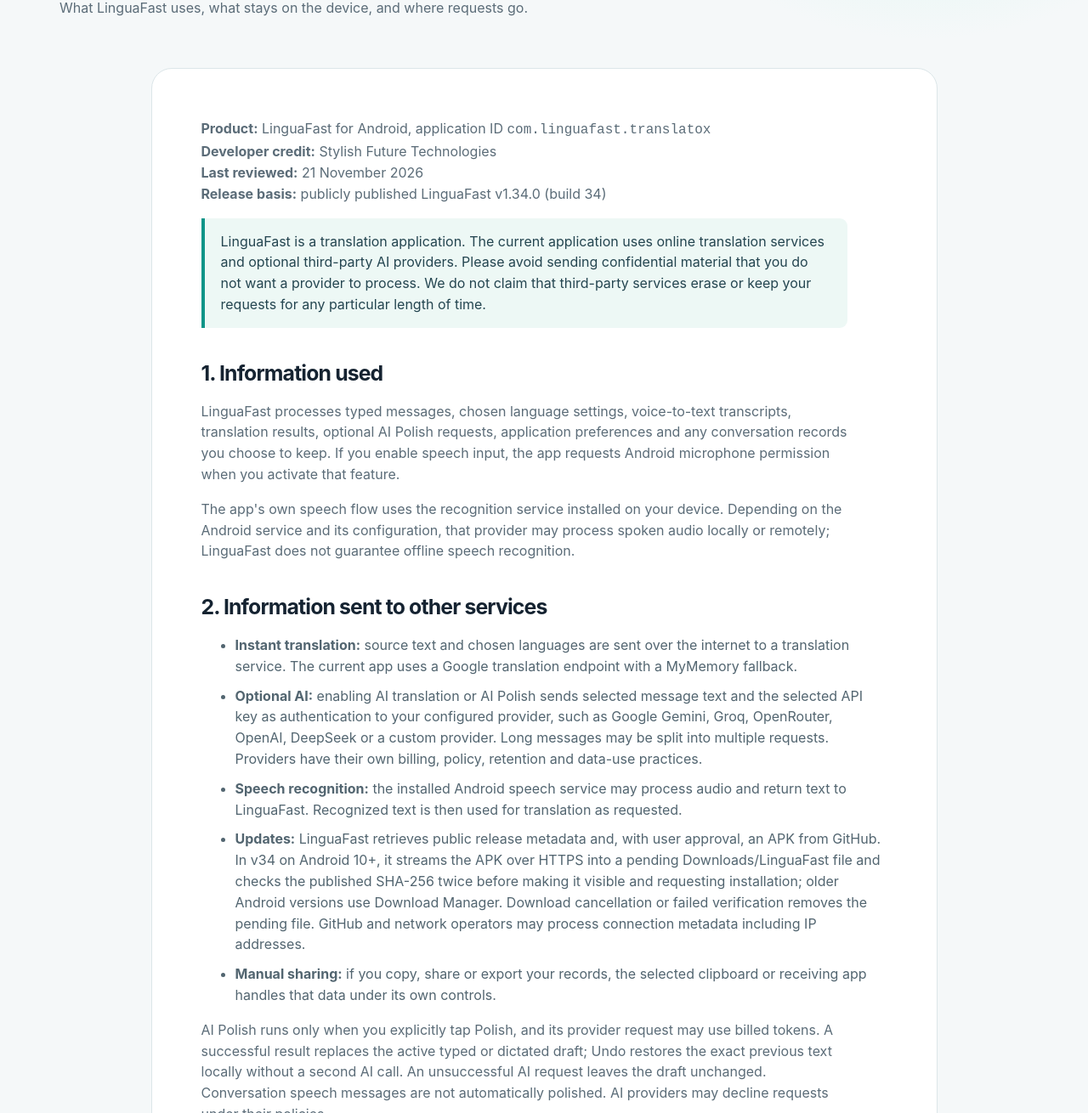
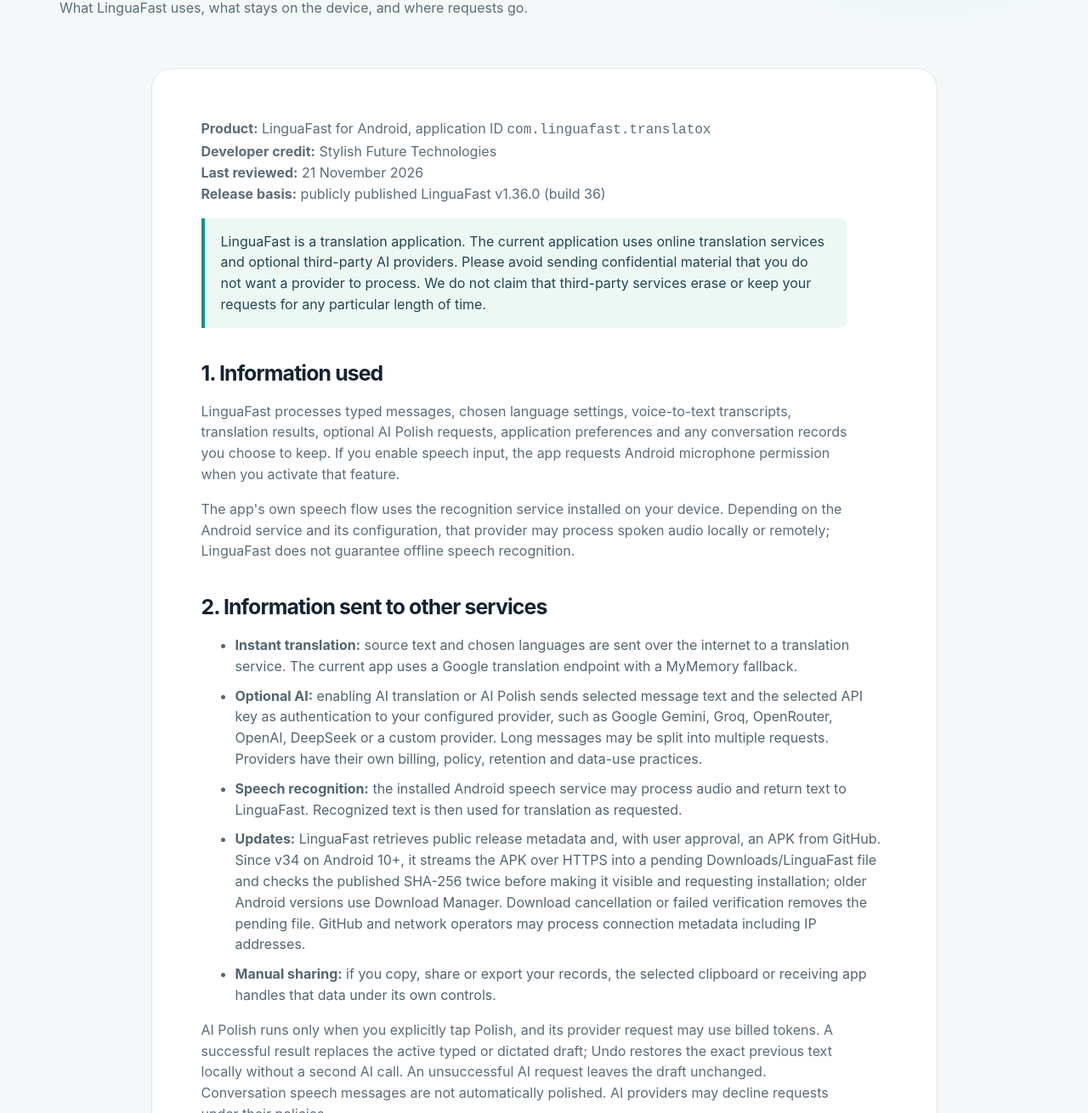
Before and after one commit to madbit1/linguafast, a plain HTML site: page privacy.html in a window 1280 px wide. Shown: the part 270-1580 px from the top of the page at 85% size. Drawn offline with Linux system fonts and the light colour scheme.

Commit message:
website: update privacy.html with v36 on-device updater status and current layout

```diff
--- a/privacy.html
+++ b/privacy.html
@@ -8,7 +8,7 @@
 <header class="site-head"><div class="container head-inner"><a class="identity" href="./"><img src="favicon.svg" width="42" height="42" alt="">LinguaFast</a><nav class="site-nav" aria-label="Navigation"><a href="./">Home</a><a href="support.html">Support</a><a href="https://github.com/madbit1/linguafast-updates/releases/latest" class="nav-cta">Releases</a></nav></div></header>
 <main id="main"><section class="page-hero"><div class="container"><div class="eyebrow">Privacy &amp; data</div><h1>Privacy policy</h1><p>What LinguaFast uses, what stays on the device, and where requests go.</p></div></section>
 <article class="prose container">
-<p><strong>Product:</strong> LinguaFast for Android, application ID <code>com.linguafast.translatox</code><br><strong>Developer credit:</strong> Stylish Future Technologies<br><strong>Last reviewed:</strong> 21 November 2026<br><strong>Release basis:</strong> publicly published LinguaFast v1.34.0 (build 34)</p>
+<p><strong>Product:</strong> LinguaFast for Android, application ID <code>com.linguafast.translatox</code><br><strong>Developer credit:</strong> Stylish Future Technologies<br><strong>Last reviewed:</strong> 21 November 2026<br><strong>Release basis:</strong> publicly published LinguaFast v1.36.0 (build 36)</p>
 <p class="note">LinguaFast is a translation application. The current application uses online translation services and optional third-party AI providers. Please avoid sending confidential material that you do not want a provider to process. We do not claim that third-party services erase or keep your requests for any particular length of time.</p>
 <h2 id="collected">1. Information used</h2>
 <p>LinguaFast processes typed messages, chosen language settings, voice-to-text transcripts, translation results, optional AI Polish requests, application preferences and any conversation records you choose to keep. If you enable speech input, the app requests Android microphone permission when you activate that feature.</p>
@@ -18,7 +18,7 @@
 <li><strong>Instant translation:</strong> source text and chosen languages are sent over the internet to a translation service. The current app uses a Google translation endpoint with a MyMemory fallback.</li>
 <li><strong>Optional AI:</strong> enabling AI translation or AI Polish sends selected message text and the selected API key as authentication to your configured provider, such as Google Gemini, Groq, OpenRouter, OpenAI, DeepSeek or a custom provider. Long messages may be split into multiple requests. Providers have their own billing, policy, retention and data-use practices.</li>
 <li><strong>Speech recognition:</strong> the installed Android speech service may process audio and return text to LinguaFast. Recognized text is then used for translation as requested.</li>
-<li><strong>Updates:</strong> LinguaFast retrieves public release metadata and, with user approval, an APK from GitHub. In v34 on Android 10+, it streams the APK over HTTPS into a pending Downloads/LinguaFast file and checks the published SHA-256 twice before making it visible and requesting installation; older Android versions use Download Manager. Download cancellation or failed verification removes the pending file. GitHub and network operators may process connection metadata including IP addresses.</li>
+<li><strong>Updates:</strong> LinguaFast retrieves public release metadata and, with user approval, an APK from GitHub. Since v34 on Android 10+, it streams the APK over HTTPS into a pending Downloads/LinguaFast file and checks the published SHA-256 twice before making it visible and requesting installation; older Android versions use Download Manager. Download cancellation or failed verification removes the pending file. GitHub and network operators may process connection metadata including IP addresses.</li>
 <li><strong>Manual sharing:</strong> if you copy, share or export your records, the selected clipboard or receiving app handles that data under its own controls.</li>
 </ul>
 <p>AI Polish runs only when you explicitly tap Polish, and its provider request may use billed tokens. A successful result replaces the active typed or dictated draft; Undo restores the exact previous text locally without a second AI call. An unsuccessful AI request leaves the draft unchanged. Conversation speech messages are not automatically polished. AI providers may decline requests under their policies.</p>
```
